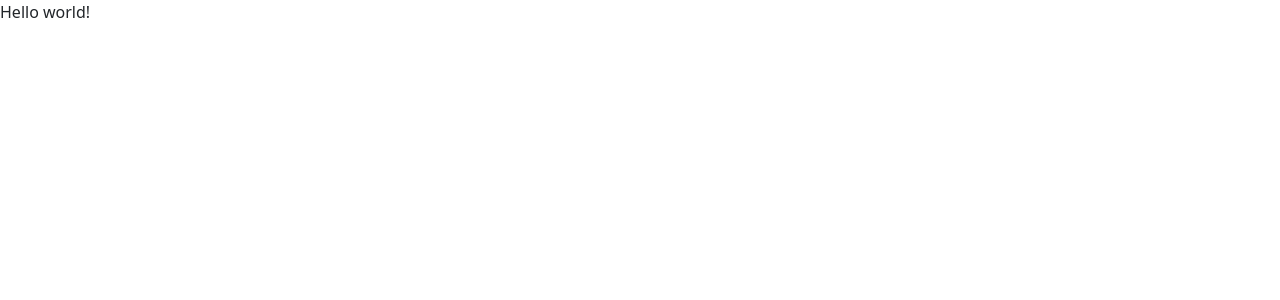
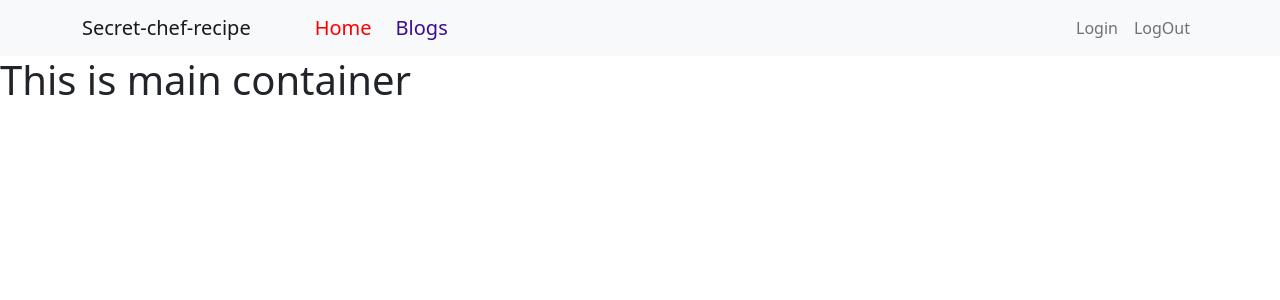
Before and after one commit to YusufHasan94/secret-chef-recipe-client, a React (Vite) app: page / in a window 1280 px wide. Shown: the top 300 px of the page. Built offline with nearby package versions, Linux system fonts and the light colour scheme.

Commit message:
adding navbar

```diff
--- a/package.json
+++ b/package.json
@@ -17,6 +17,7 @@
     "react": "^18.2.0",
     "react-bootstrap": "^2.7.4",
     "react-dom": "^18.2.0",
+    "react-icons": "^4.8.0",
     "react-router-dom": "^6.11.0",
     "sort-by": "^1.2.0"
   },
--- a/src/App.jsx
+++ b/src/App.jsx
@@ -1,11 +1,14 @@
 import React from 'react'
 import './App.css'
+import Header from './Components/Shared/Header/Header'
+import { Outlet } from 'react-router-dom'
 
 function App() {
 
   return (
     <>
-
+    <Header></Header>
+    <Outlet></Outlet>
     </>
   )
 }
--- /dev/null
+++ b/src/Components/Main/Blogs/Blogs.jsx
@@ -0,0 +1,11 @@
+import React from 'react';
+
+const Blogs = () => {
+    return (
+        <div>
+            <h1>Blog coming soon</h1>
+        </div>
+    );
+};
+
+export default Blogs;
--- /dev/null
+++ b/src/Components/Main/Home/Main/Main.jsx
@@ -0,0 +1,11 @@
+import React from 'react';
+
+const Main = () => {
+    return (
+        <div>
+            <h1>This is main container</h1>
+        </div>
+    );
+};
+
+export default Main;
--- /dev/null
+++ b/src/Components/Shared/Header/Header.jsx
@@ -0,0 +1,34 @@
+import React from 'react';
+import NavLink from '../NavBar/NavLink/NavLink';
+import { HiUserCircle } from "react-icons/hi";
+import { Container, Nav, Navbar } from 'react-bootstrap';
+
+const Header = () => {
+    const routes = [
+        {
+            id: 1, name: 'Home', path: '/'
+        },
+        {
+            id: 2, name: 'Blogs', path: '/blogs'
+        }
+    ]
+    return (
+        <Navbar bg="light" expand="lg">
+            <Container>
+                <Navbar.Brand>Secret-chef-recipe</Navbar.Brand>
+                <Navbar.Toggle aria-controls="navbarScroll" />
+                <Navbar.Collapse id="navbarScroll">
+                <Nav className='flex-grow-1 ms-md-5 gap-md-4'>
+                    {routes.map(route=> <NavLink key={route.id} route={route}></NavLink>)}
+                </Nav>
+                <Nav>
+                    <Nav.Link href="">Login</Nav.Link>
+                    <Nav.Link href="">LogOut</Nav.Link>
+                </Nav>
+                </Navbar.Collapse>
+            </Container>
+        </Navbar>
+    );
+};
+
+export default Header;
--- /dev/null
+++ b/src/Components/Shared/NavBar/ActiveLink/ActiveLink.css
@@ -0,0 +1,8 @@
+.active{
+    color: red;
+    text-decoration: none;
+}
+.normal{
+    color: #3a0d94;
+    text-decoration: none;
+}
--- /dev/null
+++ b/src/Components/Shared/NavBar/ActiveLink/ActiveLink.jsx
@@ -0,0 +1,13 @@
+import React from 'react';
+import "./ActiveLink.css";
+import { NavLink } from 'react-router-dom';
+
+const ActiveLink = ({to, children}) => {
+    return (
+        <div>
+            <NavLink to={to} className={({isActive})=> isActive ? 'active' : 'normal'}>{children}</NavLink>
+        </div>
+    );
+};
+
+export default ActiveLink;
--- /dev/null
+++ b/src/Components/Shared/NavBar/NavLink/NavLink.jsx
@@ -0,0 +1,13 @@
+import React from 'react';
+import ActiveLink from '../ActiveLink/ActiveLink';
+
+const NavLink = ({route}) => {
+    const {path, name} = route;
+    return (
+        <div>
+            <p className='fs-5 m-0'><ActiveLink to={path}>{name}</ActiveLink></p>
+        </div>
+    );
+};
+
+export default NavLink;
```
Also changed, not shown: src/Components/Shared/Footer/Footer.jsx (added, +11 -0 lines), src/main.jsx (+14 -1 lines), 1 other file (tests, documents, lock files or other folders).
